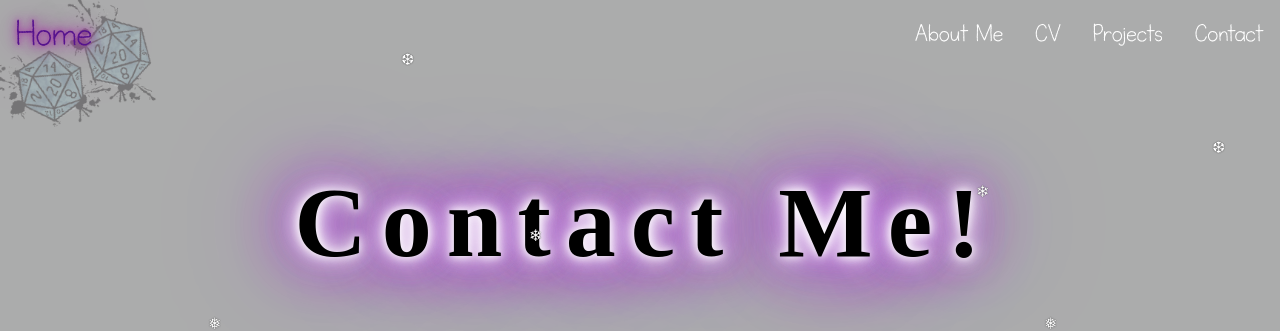
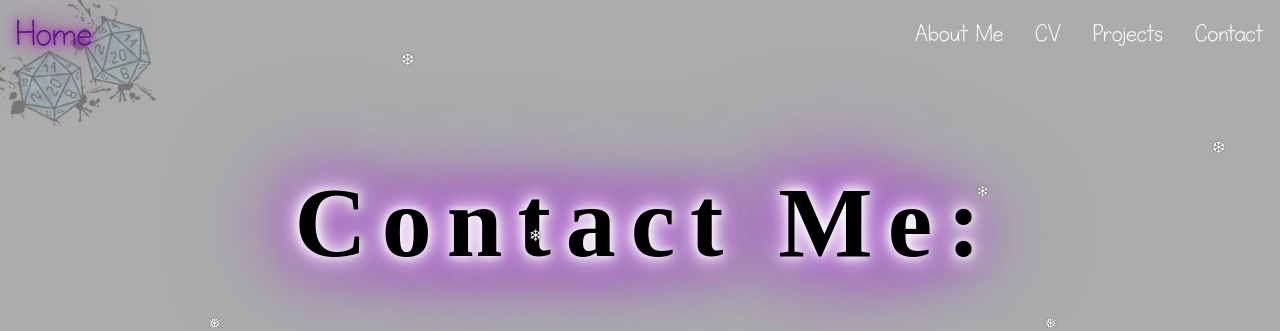
Before and after one commit to Nyxerian/Portfolio-Website, a React (Create React App) app: page /Contact in a window 1280 px wide. Shown: the top 331 px of the page. Built offline with nearby package versions, Linux system fonts and the light colour scheme; a web font is replaced by a local one.

Commit message:
Update Contact.js
Removed exclaimation point

```diff
--- a/src/Pages/5. Contact Page/Contact.js
+++ b/src/Pages/5. Contact Page/Contact.js
@@ -13,7 +13,7 @@ export default function Contact() {
             <NavBar />
             <div class='container'>
                 <div class='flex-item'>
-                    <h3 className='ContactGlow'>Contact Me!</h3>
+                    <h3 className='ContactGlow'>Contact Me:</h3>
                     <p class="ContactDetails">
                         Durban, South Africa (+2 GMT) <br />
                         <p> Contact Number: (+27) 078 871 4075</p>
```
